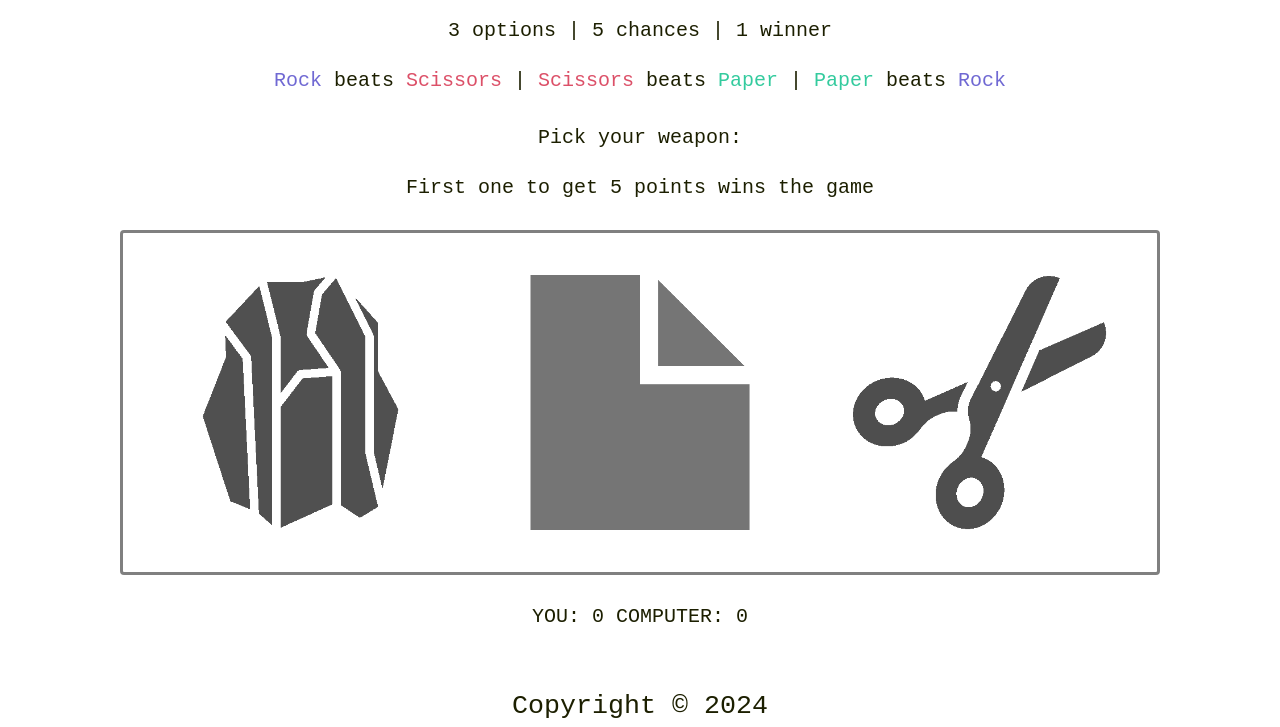
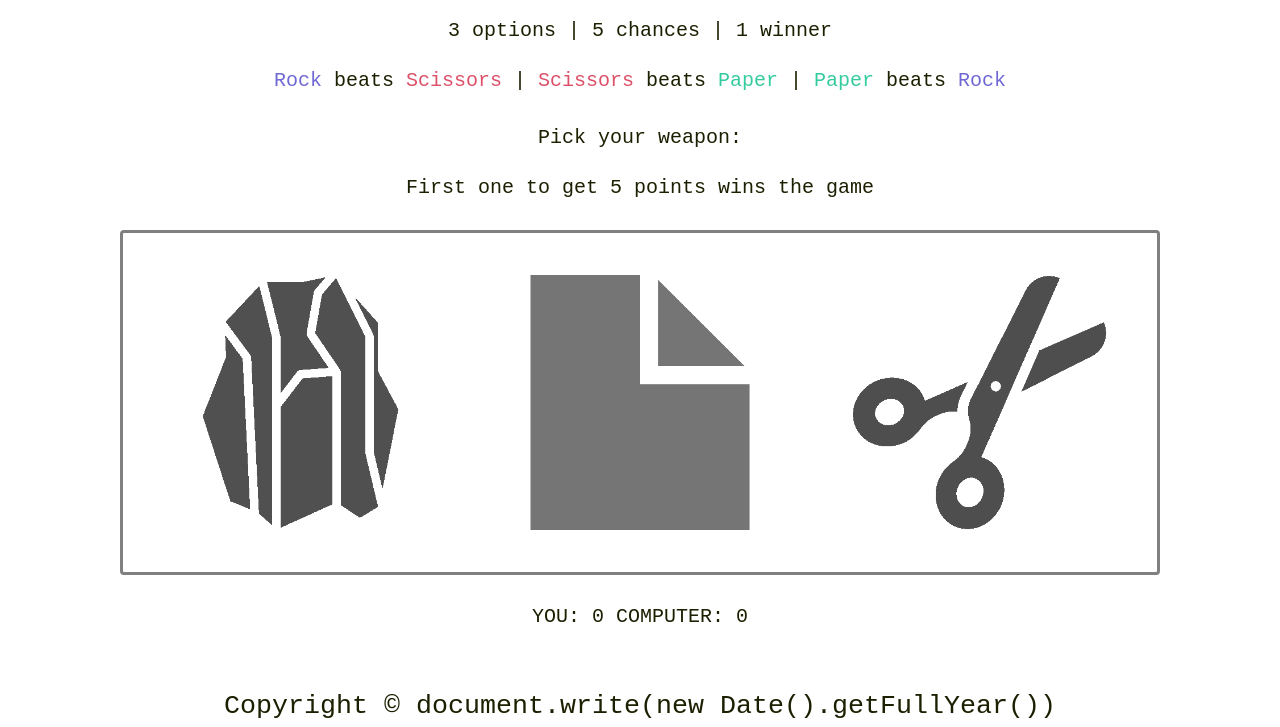
Before and after one commit to kacper-korzen/rock-paper-scissors, a plain HTML site: page index.html in a window 1280 px wide. Shown: the part 73-800 px from the top of the page. Drawn offline with Linux system fonts and the light colour scheme; a web font is replaced by a local one.

Commit message:
improved footer date

```diff
--- a/index.html
+++ b/index.html
@@ -45,7 +45,7 @@
             <div id="whoWonScore" class="flow"><p>YOU: 0 COMPUTER: 0</p></div>
         </main>
 
-        <footer>Copyright &copy; 2024</footer>
+        <footer>Copyright &copy; document.write(new Date().getFullYear())</script></footer>
     </div>
 </body>
 </html>
```
